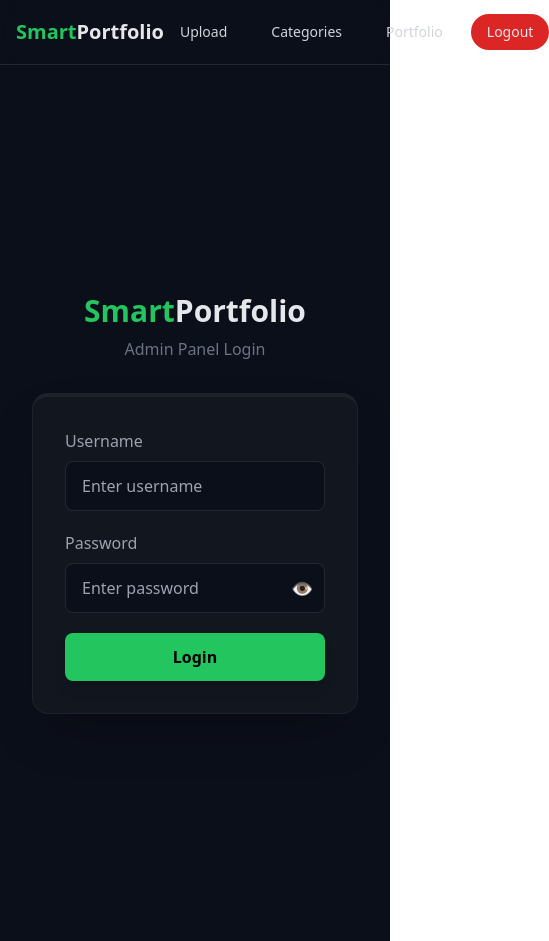
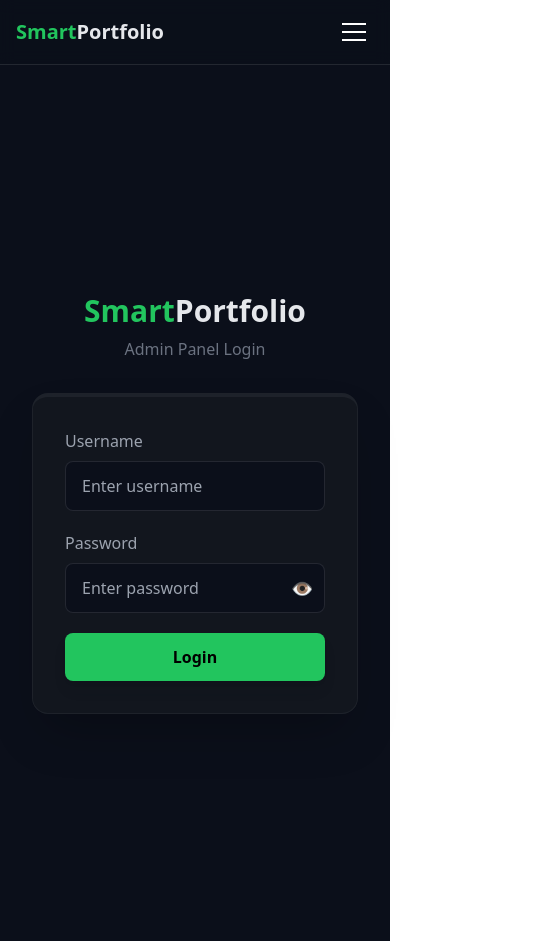
Before and after one commit to mdanik801/Portfolio, a React (Vite) app: page /adminx/login in a window 390 px wide. Shown: the whole page, 549 px wide, since content can reach past the window. Built offline with nearby package versions, Linux system fonts and the light colour scheme.

Commit message:
update portfolio

```diff
--- a/src/admin/Admin.jsx
+++ b/src/admin/Admin.jsx
@@ -1,14 +1,12 @@
-import React, { useEffect } from "react";
+import React, { useState, useEffect } from "react";
 import { Outlet, NavLink, useNavigate, useLocation } from "react-router-dom";
 
 export default function Admin() {
    const navigate = useNavigate();
    const location = useLocation();
 
-   // ✅ Protect Route (except login)
    useEffect(() => {
       const auth = localStorage.getItem("admin_auth");
-
       if (!auth && location.pathname !== "/adminx/login") {
          navigate("/adminx/login");
       }
@@ -17,8 +15,6 @@ export default function Admin() {
    return (
       <div className="min-h-screen bg-[#0b0f1a] text-gray-200">
          <Navbar />
-
-         {/* ✅ Dynamic Page Content */}
          <div className="max-w-7xl mx-auto p-4">
             <Outlet />
          </div>
@@ -28,10 +24,10 @@ export default function Admin() {
 
 function Navbar() {
    const navigate = useNavigate();
+   const [menuOpen, setMenuOpen] = useState(false);
 
    const handleLogout = () => {
       localStorage.removeItem("admin_auth");
-
       navigate("/adminx/login");
    };
 
@@ -45,33 +41,69 @@ function Navbar() {
          <div className="max-w-7xl mx-auto px-4">
             <div className="flex justify-between items-center h-16">
                {/* Logo */}
-
                <h1 className="text-xl font-bold">
                   <span className="text-[#22c55e]">Smart</span>Portfolio
                </h1>
 
-               {/* Menu */}
-
-               <div className="flex items-center gap-3">
+               {/* Desktop Menu */}
+               <div className="hidden md:flex items-center gap-3">
                   <NavLink to="/adminx/upload" className={navClass}>
                      Upload
                   </NavLink>
-
                   <NavLink to="/adminx/categories" className={navClass}>
                      Categories
                   </NavLink>
-
                   <NavLink to="/adminx/list" className={navClass}>
                      Portfolio
                   </NavLink>
-
                   <button
                      onClick={handleLogout}
-                     className="px-4 py-2 bg-red-600 hover:bg-red-500 rounded-full text-sm">
+                     className="px-4 py-2 bg-red-600 hover:bg-red-500 rounded-full text-sm text-white transition">
                      Logout
                   </button>
                </div>
+
+               {/* Mobile Hamburger */}
+               <button
+                  onClick={() => setMenuOpen(!menuOpen)}
+                  className="md:hidden flex flex-col gap-1.5 p-2">
+                  <span
+                     className={`block w-6 h-0.5 bg-white transition-all duration-300 ${menuOpen ? "rotate-45 translate-y-2" : ""}`}></span>
+                  <span
+                     className={`block w-6 h-0.5 bg-white transition-all duration-300 ${menuOpen ? "opacity-0" : ""}`}></span>
+                  <span
+                     className={`block w-6 h-0.5 bg-white transition-all duration-300 ${menuOpen ? "-rotate-45 -translate-y-2" : ""}`}></span>
+               </button>
             </div>
+
+            {/* Mobile Menu */}
+            {menuOpen && (
+               <div className="md:hidden pb-4 flex flex-col gap-2">
+                  <NavLink
+                     to="/adminx/upload"
+                     className={navClass}
+                     onClick={() => setMenuOpen(false)}>
+                     Upload
+                  </NavLink>
+                  <NavLink
+                     to="/adminx/categories"
+                     className={navClass}
+                     onClick={() => setMenuOpen(false)}>
+                     Categories
+                  </NavLink>
+                  <NavLink
+                     to="/adminx/list"
+                     className={navClass}
+                     onClick={() => setMenuOpen(false)}>
+                     Portfolio
+                  </NavLink>
+                  <button
+                     onClick={handleLogout}
+                     className="px-4 py-2 bg-red-600 hover:bg-red-500 rounded-full text-sm text-white transition text-left">
+                     Logout
+                  </button>
+               </div>
+            )}
          </div>
       </nav>
    );
```
